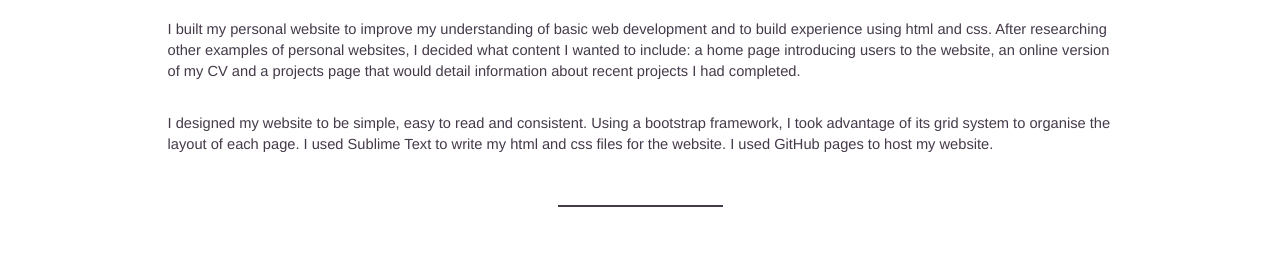
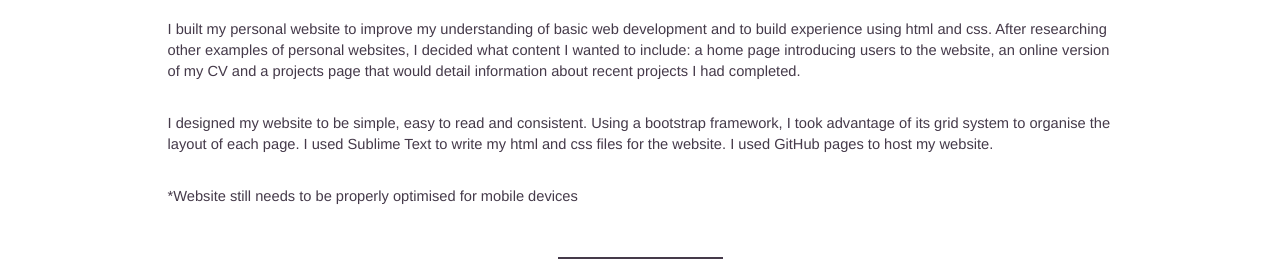
Before and after one commit to SamPM/personalWebsite, a plain HTML site: page projects.html in a window 1280 px wide. Shown: the part 519-785 px from the top of the page. Drawn offline with nearby package versions, Linux system fonts and the light colour scheme.

Commit message:
Added details to projects personal website section

```diff
--- a/projects.html
+++ b/projects.html
@@ -52,6 +52,8 @@
                 <p>I built my personal website to improve my understanding of basic web development and to build experience using html and css. After researching other examples of personal websites, I decided what content I wanted to include: a home page introducing users to the website, an online version of my CV and a projects page that would detail information about recent projects I had completed.</p>
                 <br>
                 <p>I designed my website to be simple, easy to read and consistent. Using a bootstrap framework, I took advantage of its grid system to organise the layout of each page. I used Sublime Text to write my html and css files for the website. I used GitHub pages to host my website.</p>
+                <br>
+                <p>*Website still needs to be properly optimised for mobile devices</p>
             </div>
             <div class="col-sm-1"></div>
         </div>
```
